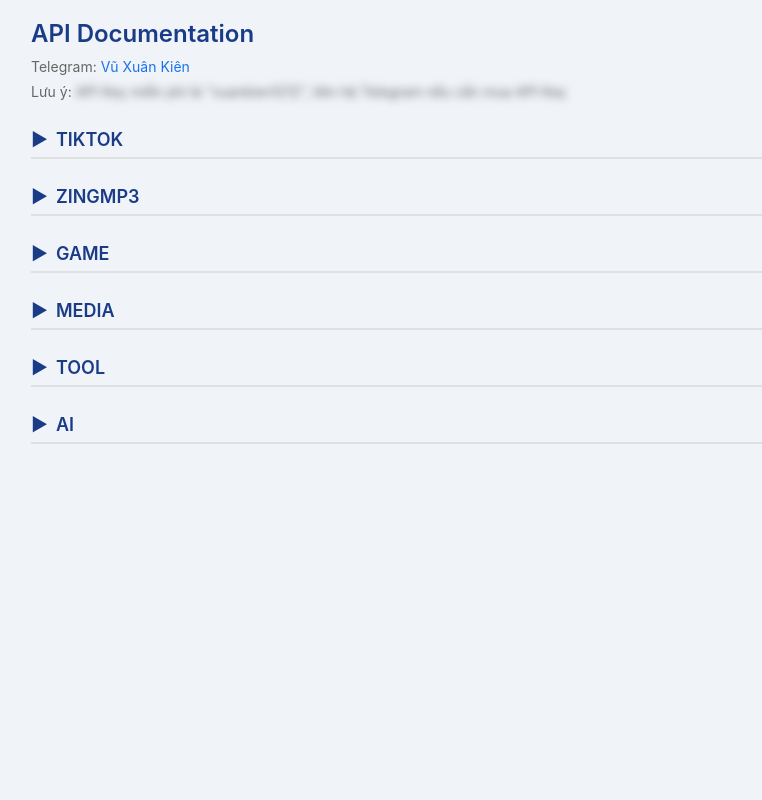
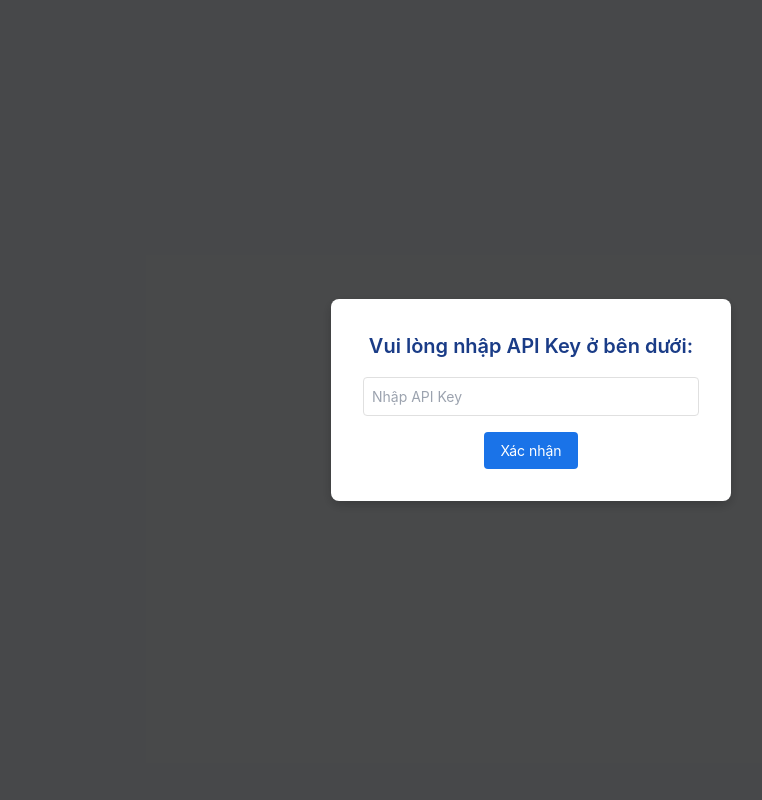
Before and after one commit to Xuankiendev/api-kiendev, a Flask app: page / in a window 1280 px wide. Shown: the whole page, without its empty margins (109-871 px from the left). Run offline with Flask 3, Linux system fonts and the light colour scheme.

Commit message:
Update index.html

```diff
--- a/templates/index.html
+++ b/templates/index.html
@@ -18,6 +18,72 @@
             margin: 0 auto;
             opacity: 0;
             animation: fadeIn 0.8s ease-out forwards;
+            display: none; /* Hidden until API key is verified */
+        }
+        .modal {
+            position: fixed;
+            top: 0;
+            left: 0;
+            width: 100%;
+            height: 100%;
+            background: rgba(0, 0, 0, 0.7);
+            display: flex;
+            align-items: center;
+            justify-content: center;
+            z-index: 1000;
+        }
+        .modal-content {
+            background: #fff;
+            padding: 2rem;
+            border-radius: 0.5rem;
+            text-align: center;
+            box-shadow: 0 4px 12px rgba(0, 0, 0, 0.2);
+            max-width: 400px;
+            width: 90%;
+        }
+        .modal-content h2 {
+            font-size: 1.25rem;
+            font-weight: 600;
+            color: #1a3c87;
+            margin-bottom: 1rem;
+        }
+        .modal-content input {
+            width: 100%;
+            padding: 0.5rem;
+            margin-bottom: 1rem;
+            border: 1px solid #e0e0e0;
+            border-radius: 0.25rem;
+            font-size: 0.875rem;
+        }
+        .modal-content button {
+            background: #1a73e8;
+            color: #fff;
+            padding: 0.5rem 1rem;
+            border: none;
+            border-radius: 0.25rem;
+            font-size: 0.875rem;
+            cursor: pointer;
+            transition: background 0.2s ease;
+        }
+        .modal-content button:hover {
+            background: #1557b0;
+        }
+        .error-screen {
+            position: fixed;
+            top: 0;
+            left: 0;
+            width: 100%;
+            height: 100%;
+            background: #ff4d4d;
+            color: #fff;
+            display: flex;
+            align-items: center;
+            justify-content: center;
+            font-size: 2rem;
+            font-weight: 700;
+            text-align: center;
+            z-index: 2000;
+            display: none;
         }
         @keyframes fadeIn {
             from { opacity: 0; transform: translateY(10px); }
@@ -160,7 +226,15 @@
     </style>
 </head>
 <body>
-    <div class="container">
+    <div class="modal" id="apiKeyModal">
+        <div class="modal-content">
+            <h2>Vui lòng nhập API Key ở bên dưới:</h2>
+            <input type="text" id="apiKeyInput" placeholder="Nhập API Key" />
+            <button onclick="verifyApiKey()">Xác nhận</button>
+        </div>
+    </div>
+    <div class="error-screen" id="errorScreen">ĐI ỈA ĐI !</div>
+    <div class="container" id="apiContainer">
         <h1>API Documentation</h1>
         <div class="telegram">Telegram: <a href="https://t.me/deptraiaiyeu" target="_blank">Vũ Xuân Kiên</a></div>
         <div class="api-key">Lưu ý: <span class="key-text" onclick="this.classList.toggle('revealed')">API Key miễn phí là "xuankien1212", liên hệ Telegram nếu cần mua API Key</span></div>
@@ -359,6 +433,23 @@
     </div>
 
     <script>
+        const validApiKey = "xuankien1212"; // Hardcoded from config.json for simplicity
+
+        function verifyApiKey() {
+            const inputKey = document.getElementById("apiKeyInput").value;
+            const modal = document.getElementById("apiKeyModal");
+            const apiContainer = document.getElementById("apiContainer");
+            const errorScreen = document.getElementById("errorScreen");
+
+            if (inputKey === validApiKey) {
+                modal.style.display = "none";
+                apiContainer.style.display = "block";
+            } else {
+                modal.style.display = "none";
+                errorScreen.style.display = "flex";
+            }
+        }
+
         function toggleCategory(element, tableId) {
             const table = document.getElementById(tableId);
             const isActive = table.classList.contains('active');
@@ -369,6 +460,13 @@
                 table.classList.add('active');
             }
         }
+
+        // Allow Enter key to trigger verification
+        document.getElementById("apiKeyInput").addEventListener("keypress", function(event) {
+            if (event.key === "Enter") {
+                verifyApiKey();
+            }
+        });
     </script>
 </body>
 </html>
```
